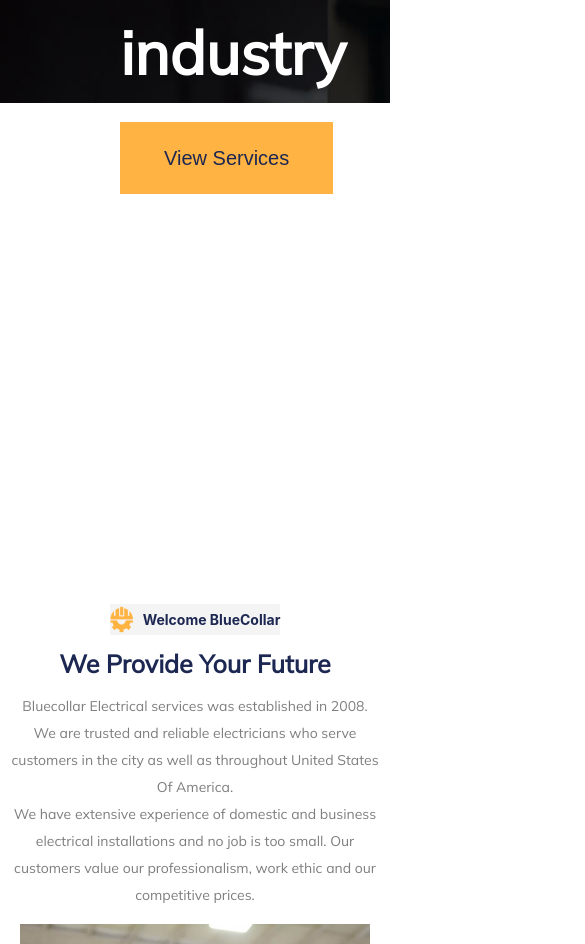
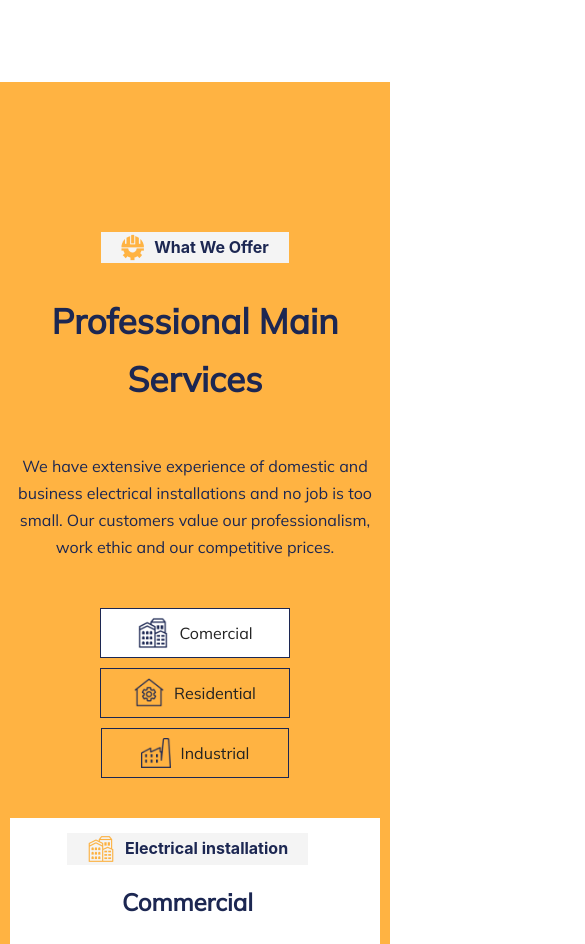
Before and after one commit to Klaot/bluecollor, a React (Create React App) app: page / in a window 390 px wide. Shown: the part 1036-1980 px from the top of the page, 585 px wide, since content can reach past the window. Built offline with nearby package versions, Linux system fonts and the light colour scheme.

Commit message:
доделал адаптив whatweoffer

```diff
--- a/src/App.js
+++ b/src/App.js
@@ -18,11 +18,11 @@ import './styles/styles.scss';
 function App() {
   return (
     <div className="App">
-        <Navigation />
-        <Header />
+        {/* <Navigation />
+        <Header /> */}
         <AboutUs/>
         <WhatWeOffer/>
-        <OurServices/>
+        {/* <OurServices/>
         <WhyChooseUs/>
         <TheGallery/>
         <Testimonial/>
@@ -30,7 +30,7 @@ function App() {
         <PricePlan/>
         <StayUpdated/>
         <Subscribe/>
-        <Footer/>
+        <Footer/> */}
     </div>
   );
 }
--- a/src/components/WhatWeOffer.js
+++ b/src/components/WhatWeOffer.js
@@ -10,9 +10,11 @@ import Industrial from '../image/industrial.png';
 const WhatWeOffer = () => {
 
     const [activeBtn, setActiveBtn] = useState(1)
+
     let btnActive1 = activeBtn === 1 ? 'active-btn' : '';
     let btnActive2 = activeBtn === 2 ? 'active-btn' : '';
     let btnActive3 = activeBtn === 3 ? 'active-btn' : '';
+
     return (
         <section className='container what-we-offer'>
             <div className='what-we-offer-info'>
@@ -28,7 +30,7 @@ const WhatWeOffer = () => {
             </div>
             <div>
                 <div className='what-we-offer-allBtn'>
-                    <div >
+                    <div>
                         <button className='what-we-offer-Btn' id={btnActive1} onClick={() => setActiveBtn(1)}>
                             <div className='comercial-btn '>
                                 <img src={Comercial} alt='Comercial icon'/>
@@ -54,9 +56,9 @@ const WhatWeOffer = () => {
                     </div>
                 </div>
             </div>
-            {activeBtn === 1 ? <ViewComercial/> : null ||
-            activeBtn === 2 ? <ViewResidential/> : null ||
-            activeBtn === 3 ? <ViewIndustrial/> : null}
+            { activeBtn === 1 ? <ViewComercial/> : null ||
+              activeBtn === 2 ? <ViewResidential/> : null ||
+              activeBtn === 3 ? <ViewIndustrial/> : null }
         </section>
     )
 }
@@ -80,7 +82,7 @@ const ViewResidential = () => {
                 an electrical wholesale shop.</p>
                 <button>Read More</button>
             </div>
-            <div>
+            <div className='what-we-offer__viewImg'>
                 <img src={ComercialImg} alt='ComercialImg'/>
             </div>
         </div>
@@ -104,7 +106,7 @@ const ViewComercial = () => {
                 an electrical wholesale shop.</p>
                 <button>Read More</button>
             </div>
-            <div>
+            <div className='what-we-offer__viewImg'>
                 <img src={ComercialImg} alt='ComercialImg'/>
             </div>
         </div>
@@ -128,7 +130,7 @@ const ViewIndustrial = () => {
                 an electrical wholesale shop.</p>
                 <button>Read More</button>
             </div>
-            <div>
+            <div className='what-we-offer__viewImg'>
                 <img src={ComercialImg} alt='ComercialImg'/>
             </div>
         </div>
--- a/src/styles/styles.scss
+++ b/src/styles/styles.scss
@@ -368,7 +368,6 @@ $colorH4: #1C2752;
     font-size: 20px;
     line-height: 30px;
     cursor: pointer;
-
 
     img {
       width: 36px;
@@ -1466,8 +1465,143 @@ $colorH4: #1C2752;
   .about-us-img-show705px {
       display: block;
   }
-}
-
+
+  // whatweofers
+  .what-we-offer__viewImg {
+    img {
+       max-width: 370px;
+    }
+
+  }
+}
+
+@media (max-width: 825px) {
+
+  // whatweofers
+  .what-we-offer {
+    background: $colorbg;
+    text-align: center;
+    display: flex;
+    flex-direction: column;
+    justify-content: center;
+    align-items: center;
+    padding-inline: 10px;
+
+    #active-btn {
+      transition: all 0.5s ease-out;
+      background: #fff;
+    }
+
+    .what-we-offer-allBtn {
+      display: flex;
+      align-items: center;
+      button {
+        margin-inline: 5px;
+        background-color: transparent;
+        border: 1px solid #1C2752;
+        color: #222222;
+      }
+    }
+  }
+
+  .what-we-offer__viewImg {
+    img {
+       max-width: 370px;
+    }
+  }
+ }
+
+ @media (max-width: 775px) {
+
+  // whatweofers
+  .what-we-offer {
+    background: $colorbg;
+    text-align: center;
+    display: flex;
+    flex-direction: column;
+    justify-content: center;
+    align-items: center;
+    padding-inline: 10px;
+
+    .what-we-offer-info {
+      margin-top: 150px;
+      display: flex;
+      justify-content: center;
+      align-items: center;
+      flex-direction: column;
+      max-width: 832px;
+      h1 {
+        color: $colorH4;
+        font-size: 35px;
+        line-height: 58px;
+      }
+      p {
+        color: $colorH4;
+        font-size: 16px;
+        line-height: 27px;
+        margin-bottom: 37px;
+      }
+    }
+
+    .what-we-offer-minilogo {
+      @include minilogos();
+      padding-inline: 20px;
+      h4 {
+        font-size: 16px;
+      }
+    }
+
+    #active-btn {
+      transition: all 0.5s ease-out;
+      background: #fff;
+    }
+
+    .what-we-offer-allBtn {
+      display: flex;
+      align-items: center;
+      button {
+        margin-inline: 5px;
+        background-color: transparent;
+        border: 1px solid #1C2752;
+        color: #222222;
+        p {
+          font-size: 16px;
+        }
+      }
+    }
+  }
+
+  .what-we-offer__viewImg {
+    img {
+       max-width: 320px;
+    }
+  }
+
+  .ViewComercial {
+    max-width: 1160px;
+    background: #fff;
+    display: flex;
+    padding: 40px 50px;
+    margin-top: 40px;
+    p {
+      font-size: 14px;
+    }
+    button {
+      font-size: 18px;
+    }
+    .ViewComercial-info {
+      display: flex;
+      flex-direction: column;
+      max-width: 549px;
+      text-align: left;
+      padding-right: 15px;
+      h1 {
+        text-align: center;
+      }
+    }
+ }
+
+}
 
 @media (max-width: 704px) {
 
@@ -1631,7 +1765,100 @@ $colorH4: #1C2752;
       max-width: 270px;
     }
   }
-}
+  .what-we-offer-allBtn {
+    display: flex;
+    align-items: center;
+    button {
+      margin-inline: 10px;
+      background-color: transparent;
+      border: 1px solid #1C2752;
+      color: #222222;
+
+      .comercial-btn {
+        border: none;
+        display: flex;
+        flex-direction: row;
+        align-items: center;
+        padding-block: 7px;
+        padding-inline: 21px;
+        font-size: 20px;
+        line-height: 30px;
+        cursor: pointer;
+
+        img {
+          width: 36px;
+          height: 36px;
+          margin-right: 10px;
+        }
+        p {
+          margin: 0;
+        }
+      }
+
+
+      .residential-btn {
+        border: none;
+        display: flex;
+        flex-direction: row;
+        align-items: center;
+        padding-block: 8px;
+        padding-inline: 12px;
+        font-size: 20px;
+        line-height: 30px;
+        cursor: pointer;
+        img {
+          width: 34px;
+          height: 34px;
+          margin-right: 10px;
+        }
+        p {
+          margin: 0;
+        }
+      }
+      .industrial-btn {
+        border: none;
+        display: flex;
+        flex-direction: row;
+        align-items: center;
+        padding-block: 8px;
+        padding-inline: 21px;
+        font-size: 20px;
+        line-height: 30px;
+        cursor: pointer;
+        img {
+          width: 34px;
+          height: 34px;
+          margin-right: 10px;
+        }
+        p {
+          margin: 0;
+        }
+      }
+    }
+  }
+}
+  .what-we-offer__viewImg {
+    img {
+       max-width: 290px;
+    }
+  }
+
+  .ViewComercial {
+    max-width: 1160px;
+    background: #fff;
+    display: flex;
+    padding: 30px 40px;
+    margin-top: 40px;
+
+    p {
+      font-size: 14px;
+    }
+    button {
+      font-size: 18px;
+      padding: 15px 30px;
+    }
+ }
+
 
 
 @media (max-width: 551px) {
@@ -1714,7 +1941,96 @@ $colorH4: #1C2752;
       max-width: 250px;
     }
   }
-}
+  .what-we-offer__viewImg {
+    img {
+       max-width: 240px;
+    }
+  }
+  .what-we-offer-allBtn {
+    display: flex;
+    flex-direction: column;
+    align-items: center;
+    button {
+      margin-inline: 10px;
+      margin-top: 10px;
+      background-color: transparent;
+      border: 1px solid #1C2752;
+      color: #222222;
+
+      .comercial-btn {
+        border: none;
+        display: flex;
+        flex-direction: row;
+        align-items: center;
+        padding-block: 7px;
+        padding-inline: 21px;
+        font-size: 20px;
+        line-height: 30px;
+        cursor: pointer;
+
+        img {
+          width: 32px;
+          height: 32px;
+          margin-right: 10px;
+        }
+        p {
+          margin: 0;
+        }
+      }
+
+
+      .residential-btn {
+        border: none;
+        display: flex;
+        flex-direction: row;
+        align-items: center;
+        padding-block: 8px;
+        padding-inline: 15px;
+        font-size: 20px;
+        line-height: 30px;
+        cursor: pointer;
+        img {
+          width: 30px;
+          height: 30px;
+          margin-right: 10px;
+        }
+        p {
+          margin: 0;
+        }
+      }
+      .industrial-btn {
+        border: none;
+        display: flex;
+        flex-direction: row;
+        align-items: center;
+        padding-block: 8px;
+        padding-inline: 21px;
+        font-size: 20px;
+        line-height: 30px;
+
+        cursor: pointer;
+        img {
+          width: 30px;
+          height: 30px;
+          margin-right: 10px;
+        }
+        p {
+          margin: 0;
+        }
+      }
+    }
+  }
+  .ViewComercial {
+    padding: 15px 15px;
+    .ViewComercial-info {
+      justify-content: center;
+      align-items: center;
+    }
+    .what-we-offer__viewImg {
+      display: none;
+    }
+  }
+ }
 
 
 @media (max-width: 525px) {
@@ -1807,4 +2123,80 @@ $colorH4: #1C2752;
       max-width: 350px;
     }
   }
-}
+
+  .what-we-offer-allBtn {
+    display: flex;
+    flex-direction: column;
+    align-items: center;
+    button {
+      margin-inline: 10px;
+      margin-top: 10px;
+      background-color: transparent;
+      border: 1px solid #1C2752;
+      color: #222222;
+
+      .comercial-btn {
+        border: none;
+        display: flex;
+        flex-direction: row;
+        align-items: center;
+        padding-block: 7px;
+        padding-inline: 30px;
+        font-size: 20px;
+        line-height: 30px;
+        cursor: pointer;
+
+        img {
+          width: 32px;
+          height: 32px;
+          margin-right: 10px;
+        }
+        p {
+          margin: 0;
+        }
+      }
+
+
+      .residential-btn {
+        border: none;
+        display: flex;
+        flex-direction: row;
+        align-items: center;
+        padding-block: 8px;
+        padding-inline: 27px;
+        font-size: 20px;
+        line-height: 30px;
+        cursor: pointer;
+        img {
+          width: 30px;
+          height: 30px;
+          margin-right: 10px;
+        }
+        p {
+          margin: 0;
+        }
+      }
+      .industrial-btn {
+        border: none;
+        display: flex;
+        flex-direction: row;
+        align-items: center;
+        padding-block: 8px;
+        padding-inline: 33px;
+        font-size: 20px;
+        line-height: 30px;
+
+        cursor: pointer;
+        img {
+          width: 30px;
+          height: 30px;
+          margin-right: 10px;
+        }
+        p {
+          margin: 0;
+        }
+      }
+    }
+  }
+
+}
```
